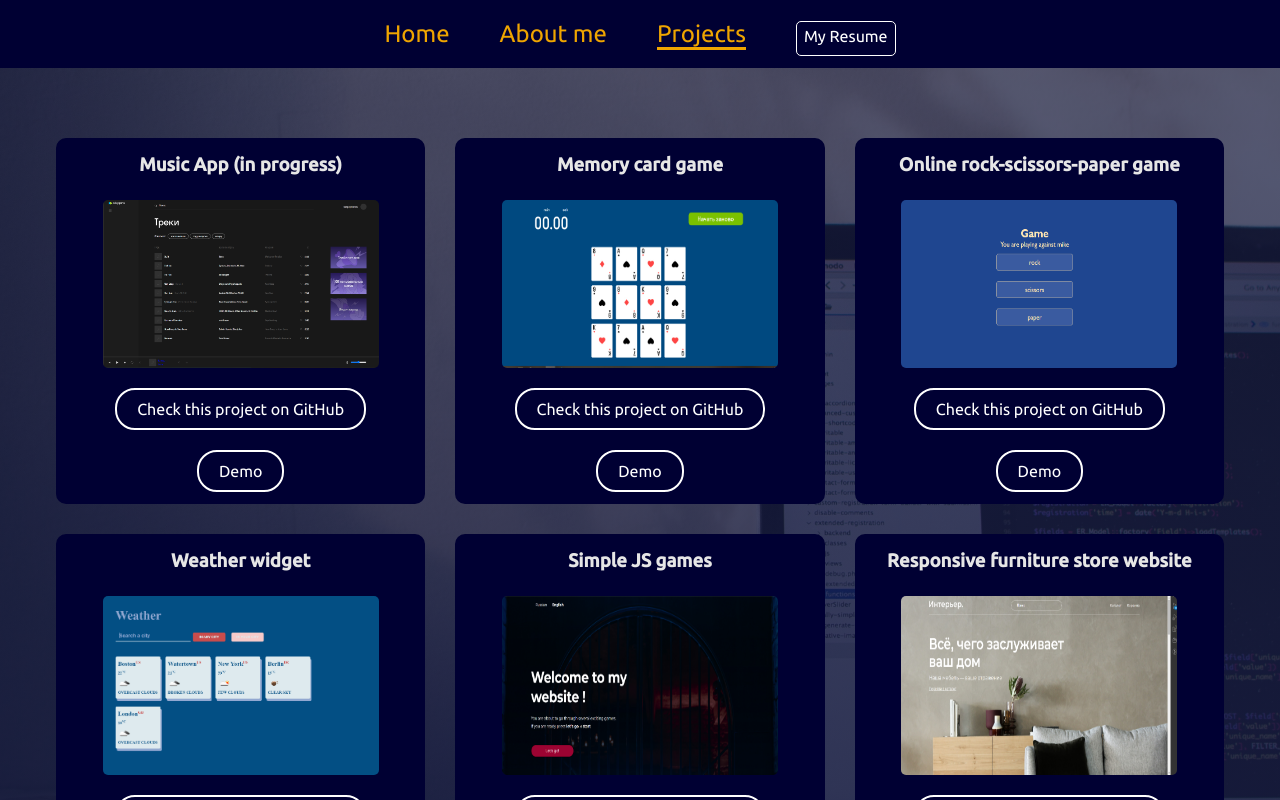
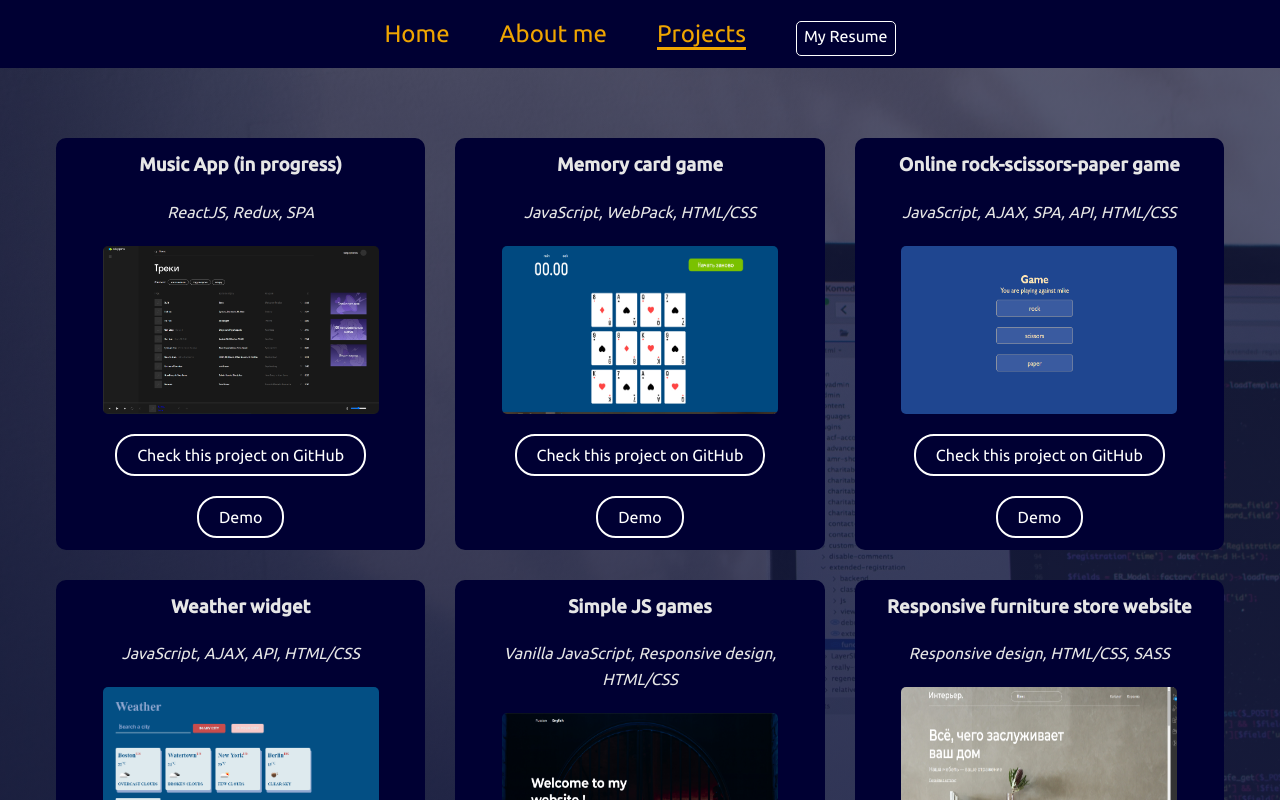
Before and after one commit to KittySaur/my-portfolio, a React (Create React App) app: page /projects in a window 1280 px wide. Shown: the top 800 px of the page. Built offline with nearby package versions, Linux system fonts and the light colour scheme.

Commit message:
updated project information

```diff
--- a/src/pages/Home/Home.jsx
+++ b/src/pages/Home/Home.jsx
@@ -8,8 +8,10 @@ function Home() {
         <h1>Zarina Nugmanova</h1>
         <h2>Frontend Developer</h2>
         <p>
-          An enthusiastic frontend developer looking for an opportunity to apply
-          my skills, share experience and benefit the company.
+          Passionate Frontend Developer able to build a Website from the ground
+          up - from concept, navigation, layout and programming to UX and SEO.
+          Skilled at writing well-designed, testable and efficient code using
+          current best practices in Web development
         </p>
       </TextContainer>
     </Container>
--- a/src/pages/Projects/ProjectItem.jsx
+++ b/src/pages/Projects/ProjectItem.jsx
@@ -22,9 +22,11 @@ function ProjectItem() {
   }
   return (
     <ProjectGrid>
-      {PROJECTS_DATA.map(({ title, id, imgSrc, button, gitHubLink, link }) => (
+      {PROJECTS_DATA.map(
+        ({ title, id, imgSrc, button, gitHubLink, link, keywords }) => (
           <GridItem key={id}>
             <h3>{title}</h3>
+            <p>{keywords}</p>
             <ProjectImg src={imgSrc} />
             <ProjectButton>
               <a target="blank" href={gitHubLink}>
@@ -33,7 +35,8 @@ function ProjectItem() {
             </ProjectButton>
             {isLink(link)}
           </GridItem>
-      ))}
+        )
+      )}
     </ProjectGrid>
   );
 }
--- a/src/pages/Projects/Projects.styled.js
+++ b/src/pages/Projects/Projects.styled.js
@@ -35,6 +35,11 @@ export const GridItem = styled.div`
   &:hover {
     transform: scale(1.05);
   }
+
+  p {
+    font-style: italic;
+    text-align: center;
+  }
 `;
 
 export const ProjectImg = styled.img`
--- a/src/projects-data.js
+++ b/src/projects-data.js
@@ -1,6 +1,7 @@
 const PROJECTS_DATA = [
   {
     title: "Music App (in progress)",
+    keywords: "ReactJS, Redux, SPA",
     id: 1,
     imgSrc: "/img/music-app.png",
     button: "Check this project on GitHub",
@@ -9,6 +10,7 @@ const PROJECTS_DATA = [
   },
   {
     title: "Memory card game",
+    keywords: "JavaScript, WebPack, HTML/CSS",
     id: 2,
     imgSrc: "/img/memory-game.png",
     button: "Check this project on GitHub",
@@ -17,6 +19,7 @@ const PROJECTS_DATA = [
   },
   {
     title: "Online rock-scissors-paper game",
+    keywords: "JavaScript, AJAX, SPA, API, HTML/CSS",
     id: 3,
     imgSrc: "/img/rock-scissors-paper.png",
     button: "Check this project on GitHub",
@@ -25,6 +28,7 @@ const PROJECTS_DATA = [
   },
   {
     title: "Weather widget",
+    keywords: "JavaScript, AJAX, API, HTML/CSS",
     id: 4,
     imgSrc: "/img/weather-widget.png",
     button: "Check this project on GitHub",
@@ -33,6 +37,7 @@ const PROJECTS_DATA = [
   },
   {
     title: "Simple JS games",
+    keywords: "Vanilla JavaScript, Responsive design, HTML/CSS",
     id: 5,
     imgSrc: "/img/simple-js.png",
     button: "Check this project on GitHub",
@@ -41,6 +46,7 @@ const PROJECTS_DATA = [
   },
   {
     title: "Responsive furniture store website",
+    keywords: "Responsive design, HTML/CSS, SASS",
     id: 6,
     imgSrc: "/img/furniture-landing.png",
     button: "Check this project on GitHub",
```
Also changed, not shown: 1 other file (tests, documents, lock files or other folders). Lines whose indentation alone changed are shown as unchanged.
